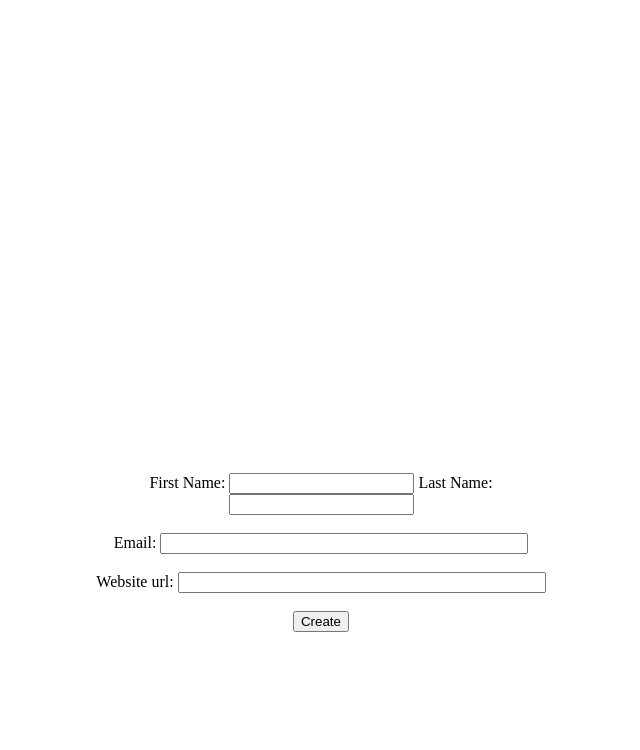
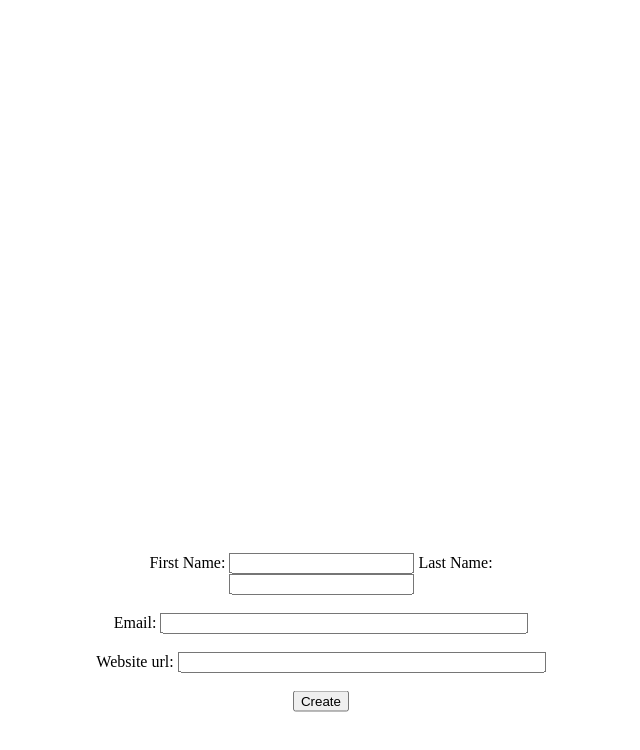
Before and after one commit to aidanbdh/grapevineanalytics, a website: page public/index.html in a window 1280 px wide. Both pictures are taken after a click on the button "Get Started!". Shown: the whole page, without its empty margins (319-959 px from the left). Drawn offline with nearby package versions, Linux system fonts and the light colour scheme.

Commit message:
Fixed styling issue

```diff
--- a/public/style.css
+++ b/public/style.css
@@ -1,10 +1,16 @@
+body {
+  position: relative;
+  top: 0;
+}
+
 .container {
-  height: 100vh;
+  min-height: 100%;
   display: none;
   min-width: 480px;
 }
 
 #container-landing {
+  height: 100vh;
   background-image: url('https://s-media-cache-ak0.pinimg.com/736x/b7/1d/d1/b71dd1f4a388bc9cd2772d630bf78a4f.jpg');
   background-size: cover;
   display: block;
@@ -36,7 +42,7 @@
 
 form {
   margin-top: 50%;
-  transform: translateY(-100%);
+  transform: translateY(-50%);
 }
 
 #create-profile div,
@@ -45,6 +51,10 @@ form {
   margin: auto;
   margin-top: 18px;
   text-align: center;
+}
+
+#create-profile div label {
+  width: 211px;
 }
 
 .long {
```
